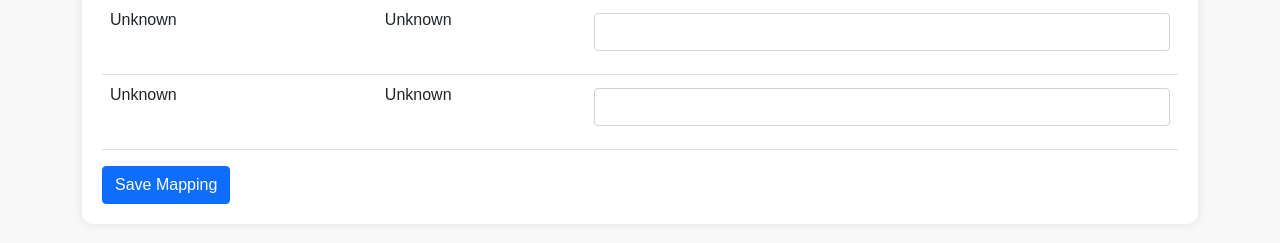
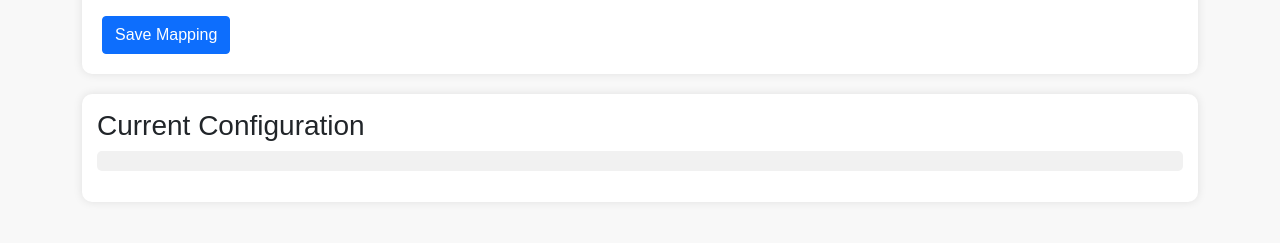
Before and after one commit to lazerusrm/yolink-chekt, a Flask app: page / in a window 1280 px wide. Shown: the part 201-444 px from the top of the page. Run offline with Flask 2, Linux system fonts and the light colour scheme; data that the repository does not hold is empty.

Commit message:
fix
bugfix

```diff
--- a/app.py
+++ b/app.py
@@ -20,8 +20,15 @@ config_data = {}
 def load_config():
     global config_data
     if os.path.exists(config_file):
-        with open(config_file, 'r') as file:
-            config_data = yaml.safe_load(file)
+        try:
+            with open(config_file, 'r') as file:
+                config_data = yaml.safe_load(file)
+                if not config_data or 'yolink' not in config_data:
+                    raise ValueError("Yolink configuration section is missing")
+        except Exception as e:
+            print(f"Error loading configuration: {str(e)}")
+    else:
+        print("Configuration file not found")
     return config_data
 
 def save_config(data):
@@ -129,21 +136,26 @@ def index():
             mappings = yaml.safe_load(mf)
 
     # Generate Yolink token if it doesn't exist
-    if not config['yolink'].get('token'):
-        token = generate_yolink_token(config['yolink'].get('uaid', ''), config['yolink'].get('secret_key', ''))
+    if not config.get('yolink', {}).get('token'):
+        token = generate_yolink_token(config.get('yolink', {}).get('uaid', ''), config.get('yolink', {}).get('secret_key', ''))
     else:
         token = config['yolink']['token']
 
-    # Check if required keys are available
-    if 'base_url' not in config['yolink']:
-        return "Configuration Error: 'base_url' key is missing in Yolink configuration.", 500
+    # Gracefully handle missing base_url
+    base_url = config.get('yolink', {}).get('base_url')
+    if not base_url:
+        error_message = "Configuration Error: 'base_url' key is missing in Yolink configuration."
+        print(error_message)
+        return render_template('index.html', devices=[], mappings=mappings, config=config, error=error_message)
 
     # Query Yolink devices
     yolink_devices = []
     if token:
-        yolink_devices = query_yolink_devices(config['yolink']['base_url'], token, devices)
+        yolink_devices = query_yolink_devices(base_url, token, devices)
     else:
-        print("Unable to generate Yolink token. Please check UAID and Secret Key.")
+        error_message = "Unable to generate Yolink token. Please check UAID and Secret Key."
+        print(error_message)
+        return render_template('index.html', devices=[], mappings=mappings, config=config, error=error_message)
 
     return render_template('index.html', devices=yolink_devices, mappings=mappings, config=config)
 
--- a/config.yaml
+++ b/config.yaml
@@ -2,7 +2,7 @@ yolink:
   base_url: "https://api.yosmart.com/open/yolink/v2/api"  # This is the Yolink API base URL.
   uaid: "your_uaid"
   secret_key: "your_secret_key"
-  token: "your_access_token_here"  # Placeholder for storing the generated access token
+  token: ""  # Placeholder for storing the generated access token
 mqtt:
   url: "mqtt://broker.yosmart.com"
   port: 1883
--- a/templates/index.html
+++ b/templates/index.html
@@ -50,12 +50,17 @@
         .navigation a:hover {
             text-decoration: underline;
         }
-        .status-message {
-            margin-bottom: 20px;
+        .config-display {
+            background-color: #ffffff;
+            padding: 15px;
+            border-radius: 10px;
+            box-shadow: 0 0 10px rgba(0, 0, 0, 0.1);
+            margin-top: 20px;
+        }
+        pre {
+            background-color: #f1f1f1;
             padding: 10px;
             border-radius: 5px;
-            background-color: #f8d7da;
-            color: #721c24;
         }
     </style>
 </head>
@@ -64,13 +69,6 @@
         <a href="/">Home</a>
         <a href="/config">Configuration</a>
     </div>
-
-    {% if status_message %}
-    <div class="status-message">
-        {{ status_message }}
-    </div>
-    {% endif %}
-
     <div class="container">
         <h1>Yolink to CHEKT Mapping</h1>
 
@@ -98,10 +96,25 @@
             </table>
             <button type="submit" class="btn btn-primary">Save Mapping</button>
         </form>
+
+        <div class="config-display">
+            <h3>Current Configuration</h3>
+            <pre id="config-data"></pre>
+        </div>
     </div>
 
     <script src="https://code.jquery.com/jquery-3.6.0.min.js"></script>
     <script>
+        $(document).ready(function() {
+            // Load and display the current configuration
+            fetch('/config')
+                .then(response => response.json())
+                .then(data => {
+                    $('#config-data').text(JSON.stringify(data, null, 2));
+                })
+                .catch(error => console.error('Error loading configuration:', error));
+        });
+
         $('#mapping-form').on('submit', function (e) {
             e.preventDefault();
             var mappings = {};
```
